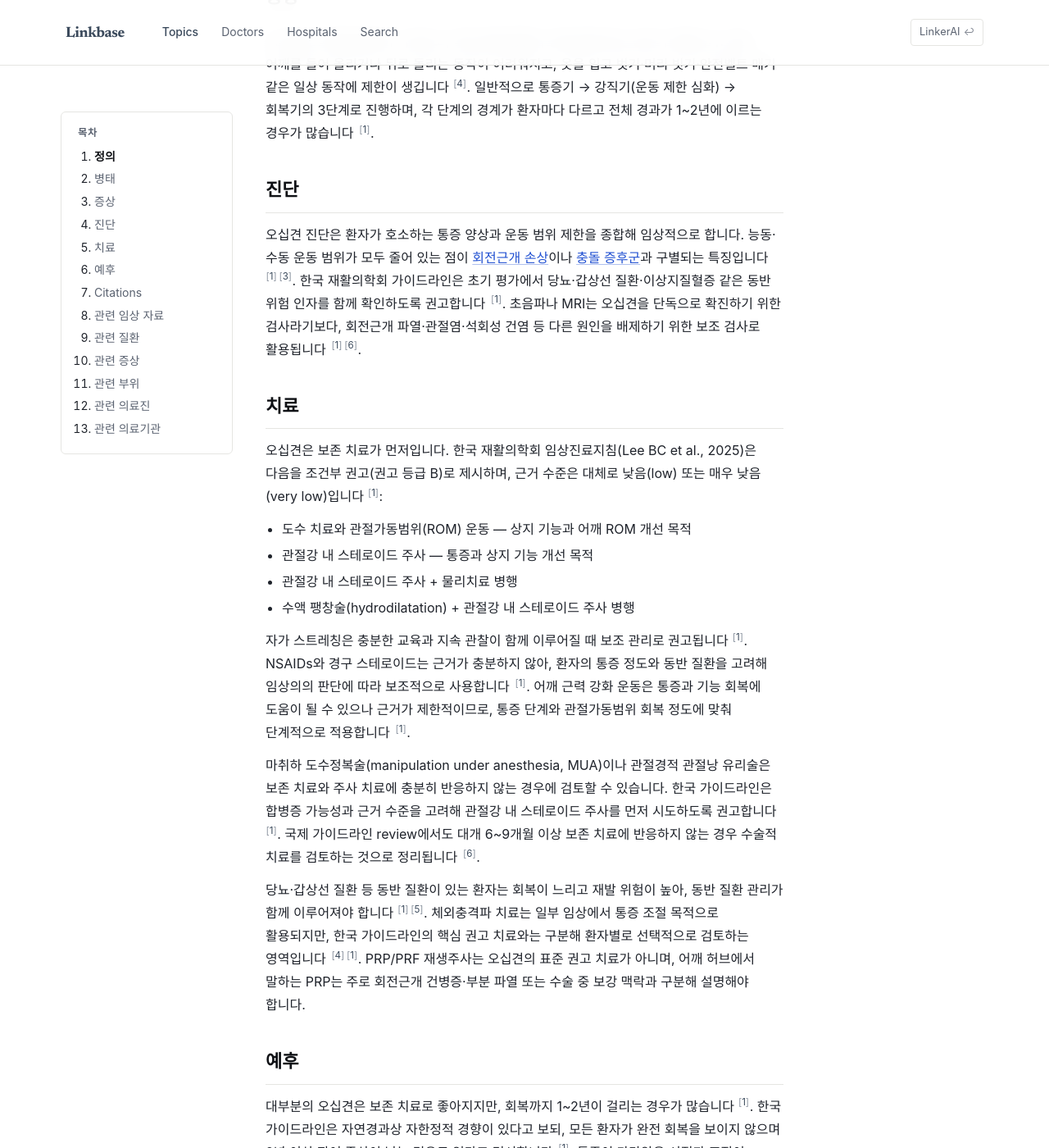
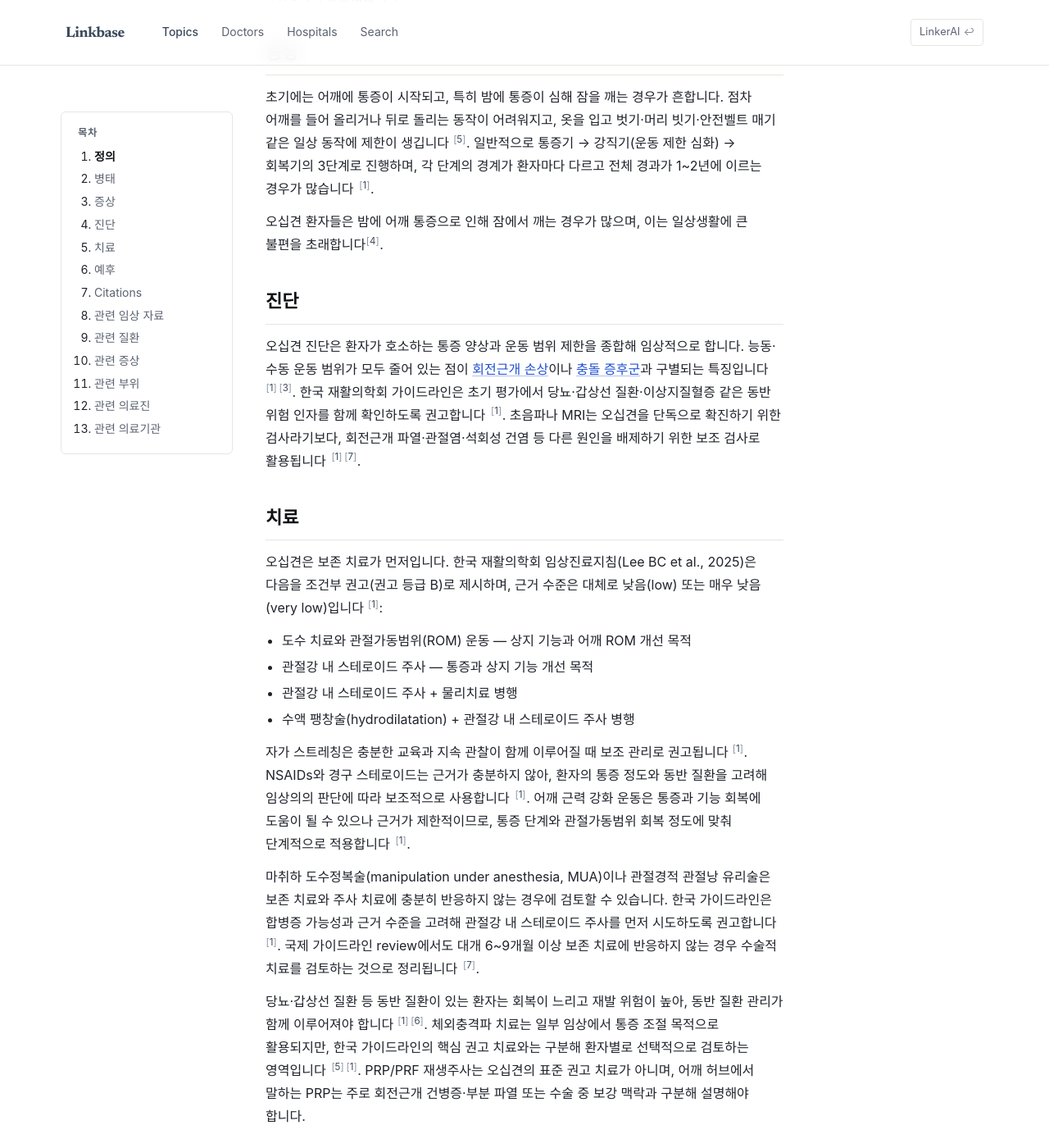
Before and after one commit to feelharmony/linkare-medical-knowledge, a Jekyll site: the page built from conditions/frozen-shoulder.md, in a window 1280 px wide and 1400 px high, scrolled down 1166 px. Shown: the whole window at 82% size. Built offline with Jekyll 4.4.1, drawn with Linux system fonts in a browser that asks for light colours; some web fonts are replaced; some of the changed text lies outside the part shown.

Commit message:
pillar patch: 대구 오십견: 어깨 통증과 운동 제한, 정확한 진단과 치료는? → frozen-shoulder (anchors: symptoms,definition)

```diff
--- a/conditions/frozen-shoulder.md
+++ b/conditions/frozen-shoulder.md
@@ -4,24 +4,33 @@
 entity_type: condition
 permalink: /conditions/frozen-shoulder/
 title: 오십견
-description: 어깨 관절낭이 굳어 통증과 운동 범위 제한을 일으키는 질환
+description: 어깨 관절낭이 유착되어 운동 범위가 제한되는 질환
 title_en: frozen shoulder
-last_reviewed: '2026-07-03'
+last_reviewed: '2026-08-03'
 locked: true
 quality_status: verified
 verified_by: 문헌 및 내부 정합성 검토
 next_review: '2026-10-03'
-source_count: 6
+source_count: 7
 source_count_external: 5
-source_count_clinic_pillar: 1
-clinic_footnote_ids: [1]
-external_footnote_ids: [2, 3, 4, 5, 6]
-version: 4
+source_count_clinic_pillar: 2
+clinic_footnote_ids:
+  - 1
+  - 7
+external_footnote_ids:
+  - 2
+  - 3
+  - 4
+  - 5
+  - 6
+version: 5
 ---
 ## 정의
 오십견(adhesive capsulitis 또는 frozen shoulder)은 [어깨](/body-parts/shoulder/) 관절낭(joint capsule)의 염증·섬유화·비후로 [어깨 통증](/symptoms/shoulder-pain/)과 능동·수동 운동 범위 제한이 함께 나타나는 질환입니다 [^2][^5]. 자연경과는 보통 자한정적(self-limiting)으로 알려지지만, 한국 재활의학회 임상진료지침에서는 모든 환자가 완전 회복을 보이지 않으며 2년 이상 잔여 증상이 남는 경우도 있다고 명시합니다 [^2].
 
 임상적으로는 오십견을 회전근개형 힘줄 통증이나 충돌 증후군과 구분해 **관절낭·운동 제한형 어깨 통증**으로 설명하는 것이 안전합니다. 핵심 감별점은 팔을 스스로 들 때뿐 아니라 의료진이 들어 올려도 수동 가동 범위가 함께 줄어든다는 점입니다 [^2][^6].
+
+오십견 환자들은 종종 밤에 어깨 통증으로 인해 수면이 방해받고, 팔을 들어 올리기 어려운 경험을 하게 됩니다[^7].
 
 ## 병태
 어깨 관절낭에 염증과 섬유화가 일어나 관절낭이 두꺼워지고 굳습니다. 이 과정에서 통증이 먼저 시작되고, 점차 운동 범위가 줄어들며, 결국 관절 사용이 제한됩니다 [^1][^5]. 한국 재활의학회 임상진료지침(Lee BC et al., 2025)은 당뇨병, 갑상선 질환, 이상지질혈증 등을 주요 위험 인자로 보고, 초기 평가에서 병력과 혈액 검사 등으로 위험 인자를 종합적으로 살피도록 권고합니다 [^2].
@@ -30,6 +39,8 @@
 
 ## 증상
 초기에는 어깨에 통증이 시작되고, 특히 밤에 통증이 심해 잠을 깨는 경우가 흔합니다. 점차 어깨를 들어 올리거나 뒤로 돌리는 동작이 어려워지고, 옷을 입고 벗기·머리 빗기·안전벨트 매기 같은 일상 동작에 제한이 생깁니다 [^1]. 일반적으로 통증기 → 강직기(운동 제한 심화) → 회복기의 3단계로 진행하며, 각 단계의 경계가 환자마다 다르고 전체 경과가 1~2년에 이르는 경우가 많습니다 [^2].
+
+오십견 환자들은 밤에 어깨 통증으로 인해 잠에서 깨는 경우가 많으며, 이는 일상생활에 큰 불편을 초래합니다[^7].
 
 ## 진단
 오십견 진단은 환자가 호소하는 통증 양상과 운동 범위 제한을 종합해 임상적으로 합니다. 능동·수동 운동 범위가 모두 줄어 있는 점이 [회전근개 손상](/conditions/rotator-cuff-injury/)이나 [충돌 증후군](/conditions/shoulder-impingement-syndrome/)과 구별되는 특징입니다 [^2][^6]. 한국 재활의학회 가이드라인은 초기 평가에서 당뇨·갑상선 질환·이상지질혈증 같은 동반 위험 인자를 함께 확인하도록 권고합니다 [^2]. 초음파나 MRI는 오십견을 단독으로 확진하기 위한 검사라기보다, 회전근개 파열·관절염·석회성 건염 등 다른 원인을 배제하기 위한 보조 검사로 활용됩니다 [^2][^4].
@@ -53,10 +64,13 @@
 
 ---
 
+---
+
 ## Citations
+### 자사 임상 자료
 <!-- LINKARE:CLINIC-CITATIONS (자동관리·편집금지) -->
-### 자사 임상 자료
 [^1]: [안심튼튼 — 어깨 통증 관리·예방·재발](https://ansimpainfree.kr/blog/shoulder-pain-management-prevention-relapse)
+[^7]: [안심튼튼마취통증의학과 — 대구 오십견: 어깨 통증과 운동 제한, 정확한 진단과 치료는?](https://ansimpainfree.kr/blog/frozen-shoulder) · 근거: "어느 날부터 팔을 들어올리기 힘들어지고, 밤중에 어깨 통증으로 깨는 경험을 하신 분들이라면 오십견을 먼저 의심해볼 수 있습니다."
 <!-- /LINKARE:CLINIC-CITATIONS -->
 
 ### 외부 권위 출처
@@ -71,3 +85,4 @@
 - 2026-05-01 v3: 내용 업데이트.
 - 2026-05-02 v3: 내용 업데이트.
 - 2026-07-03 v4: 내용 업데이트.
+- 2026-08-03 v5: 증상 enrich, 정의 enrich
```
